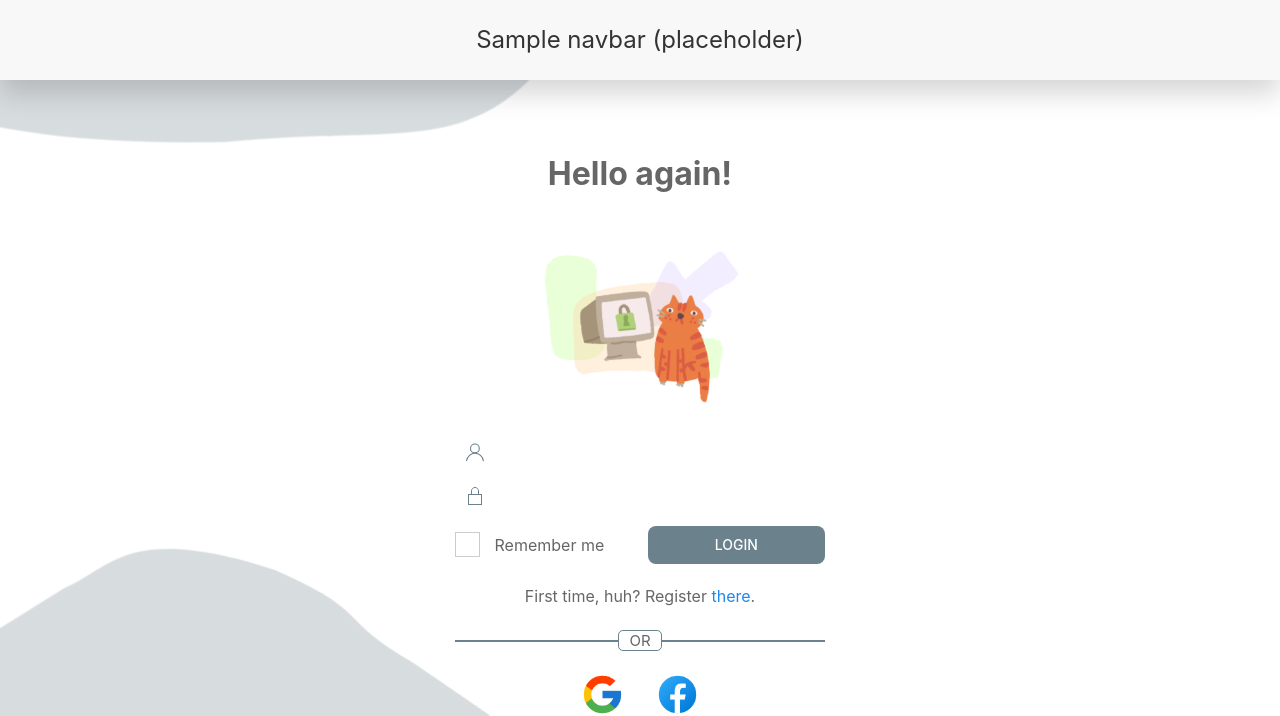
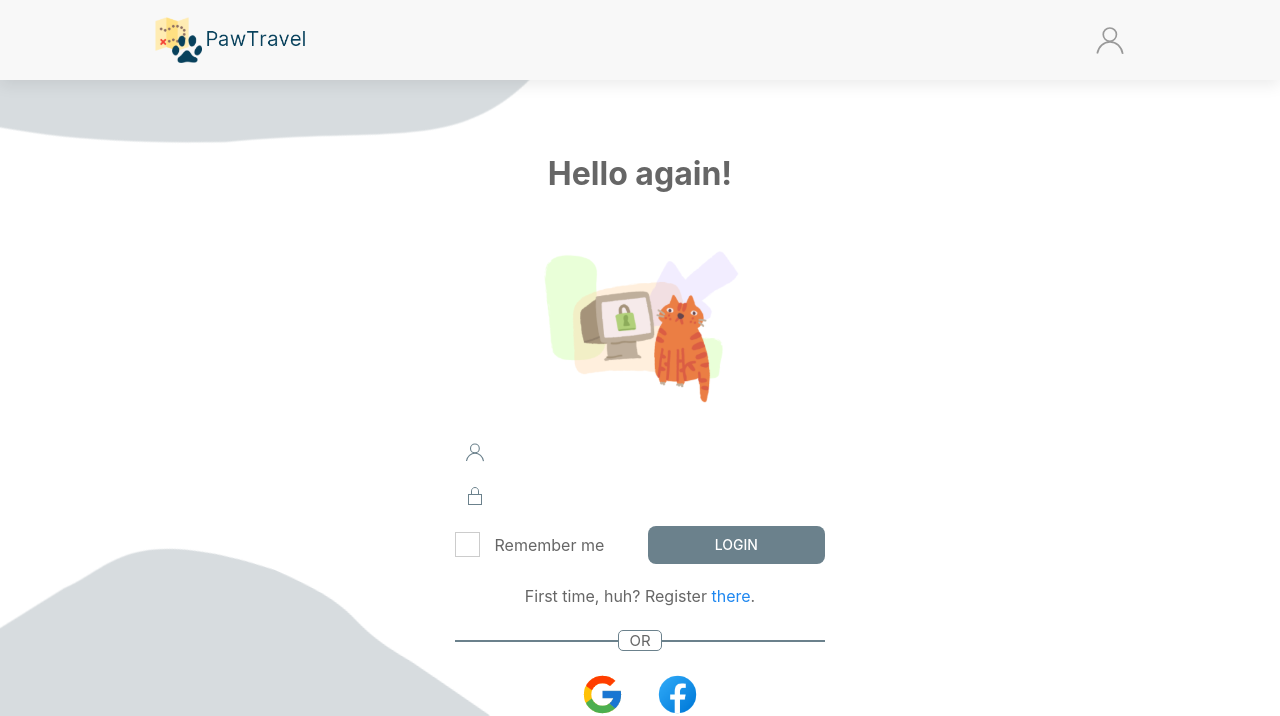
Before and after one commit to Notiooo/PawTravel, a Django app: template PawTravel/pawtravel-front/public/templates/registration/login.html in a window 1280 px wide. Shown: the top 716 px of the page. Run offline with Django 4.2, Linux system fonts and the light colour scheme; the template is opened without the code that fills it, so the values that code supplies are empty; some libraries are stand-ins or nearby versions.

Commit message:
Add base navbar

```diff
--- a/PawTravel/pawtravel-front/public/templates/base/navbar.html
+++ b/PawTravel/pawtravel-front/public/templates/base/navbar.html
@@ -1,5 +1,26 @@
-<nav class="uk-navbar-container uk-margin uk-box-shadow-large" uk-navbar>
-    <div class="uk-navbar-center">
-        <a class="uk-navbar-item uk-logo" href="#">Sample navbar (placeholder)</a>
-    </div>
+{% load static %}
+<nav class="uk-navbar-container uk-margin uk-box-shadow-medium" uk-navbar>
+        <div class="uk-navbar-left uk-margin-xlarge-left">
+            <a class="uk-navbar-item uk-logo" href="#"><img src="{% static 'img/pawtravel.png' %}" width="150px"></a>
+            {% block navbar-left %} {% endblock %}
+        </div>
+        <div class="uk-navbar-center">
+            {% block navbar-center %} {% endblock %}
+        </div>
+        <div class="uk-navbar-right uk-margin-xlarge-right">
+            {% block navbar-right %} {% endblock %}
+
+            <ul class="uk-navbar-nav">
+                <li>
+                    <a href="#"><span uk-icon="icon: user; ratio: 1.5"></span></a>
+                    <div class="uk-navbar-dropdown">
+                        <ul class="uk-nav uk-navbar-dropdown-nav">
+                            <li><a href="#">Your profile</a></li>
+                            <li class="uk-nav-divider"></li>
+                            <li><a href="#">Logout</a></li>
+                        </ul>
+                    </div>
+                </li>
+            </ul>
+        </div>
 </nav>
```
Also changed, not shown: PawTravel/pawtravel-front/static/img/pawtravel.png (added).
